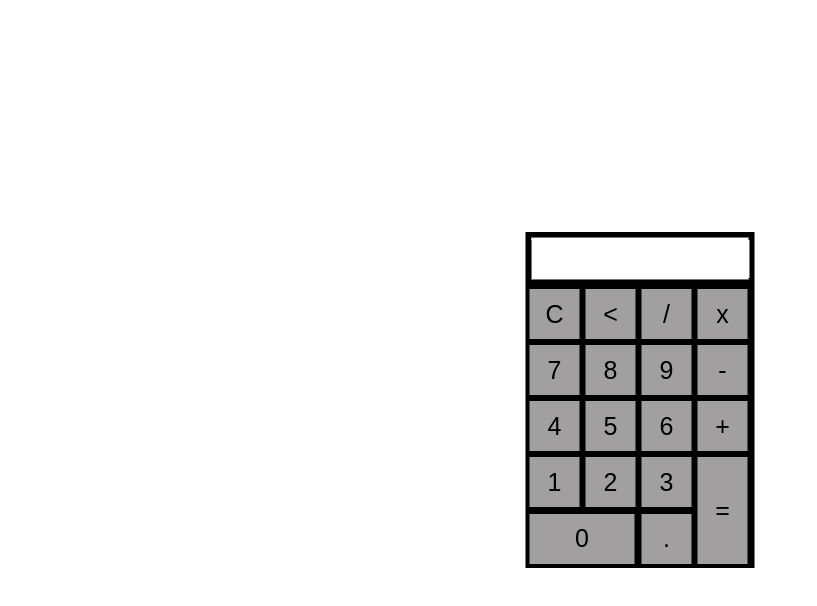
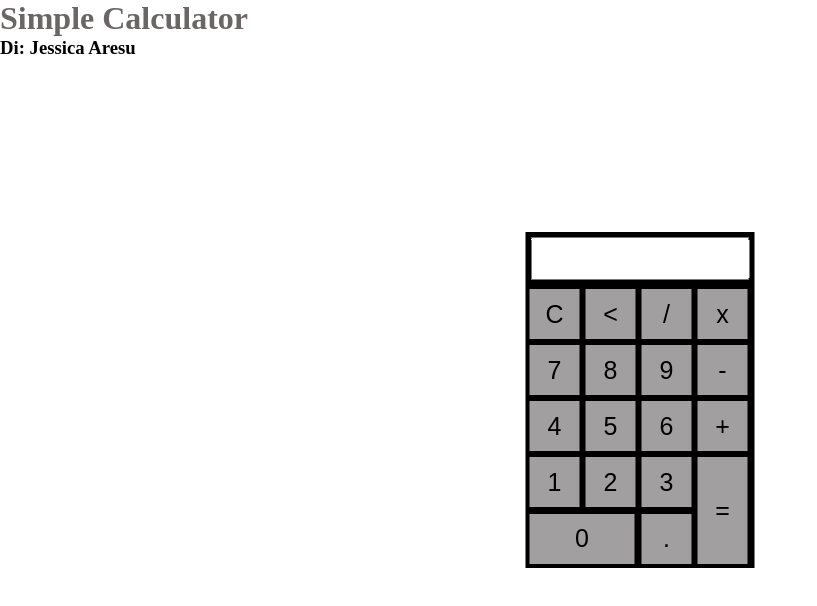
Before and after one commit to jessica-aresu/Calcolatrice, a plain HTML site: page index.html in a window 1280 px wide. Shown: the whole page, without its empty margins (0-817 px from the left). Drawn offline with Linux system fonts and the light colour scheme.

Commit message:
Update index.html

```diff
--- a/index.html
+++ b/index.html
@@ -10,7 +10,8 @@
 
 </head>
 <body>
-
+<h1 style="color: rgb(107, 102, 102);">Simple Calculator</h1>
+<h3 style="color: black;">Di: Jessica Aresu</h3>
     <div class="main">
 <form name="form">
     <input class="textview" name="textview">
```
